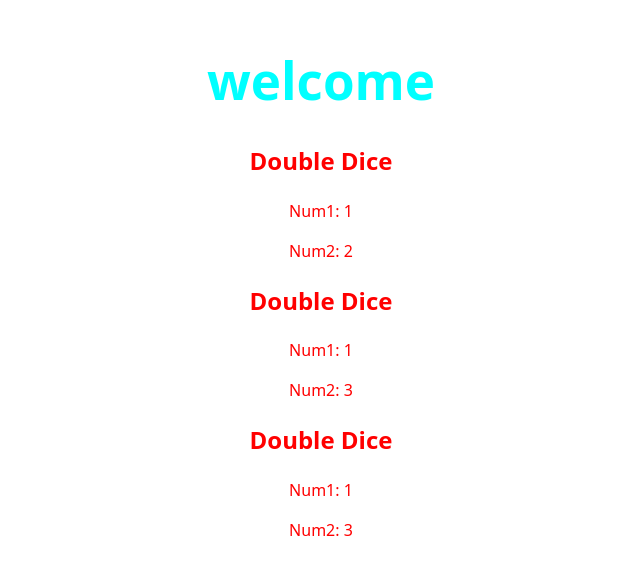
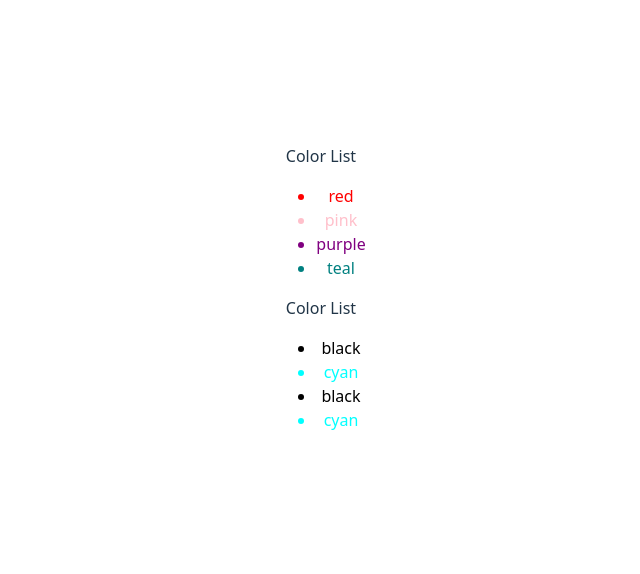
Before and after one commit to WestinSherman/ReactUdemyRerun, a React (Vite) app in the folder First-React-App/: page / in a window 1280 px wide. Shown: the part 112-686 px from the top of the page, without its empty margins (319-959 px from the left). Built offline with nearby package versions, Linux system fonts and the light colour scheme.

Commit message:
S_63(628), finished.

```diff
--- a/First-React-App/src/App.jsx
+++ b/First-React-App/src/App.jsx
@@ -5,15 +5,18 @@
 import ListPicker from './components/ListPicker'
 import DoubleDice from './components/DoubleDice'
 import Heading from './components/Heading'
+import ColorList from './components/ColorList'
 
 function App() {
     return (
         <div>
-            <Heading color="cyan" text="welcome" />
+            <ColorList colors={["red", "pink", "purple", "teal"]} />
+            <ColorList colors={["black", "cyan", "black", "cyan"]} />
+            {/*<Heading color="cyan" text="welcome" />
             <DoubleDice />
             <DoubleDice />
             <DoubleDice />
-            {/*<ListPicker values={[1, 2, 3]} />
+            <ListPicker values={[1, 2, 3]} />
             <ListPicker values={["A", "B", "C"]} />
             <Greeter person="Violet" from="ME" />
             <Greeter person="Alia" />
--- /dev/null
+++ b/First-React-App/src/components/ColorList.jsx
@@ -0,0 +1,12 @@
+export default function ColorList({ colors }) {
+    return (
+        <div>
+            <p>Color List</p>
+            <ul>
+                {colors.map((color) => (
+                    <li style={{ color: color }}>{color}</li>
+                ))}
+            </ul>
+        </div>
+    );
+}
```
Also changed, not shown: 1 other file (tests, documents, lock files or other folders).
